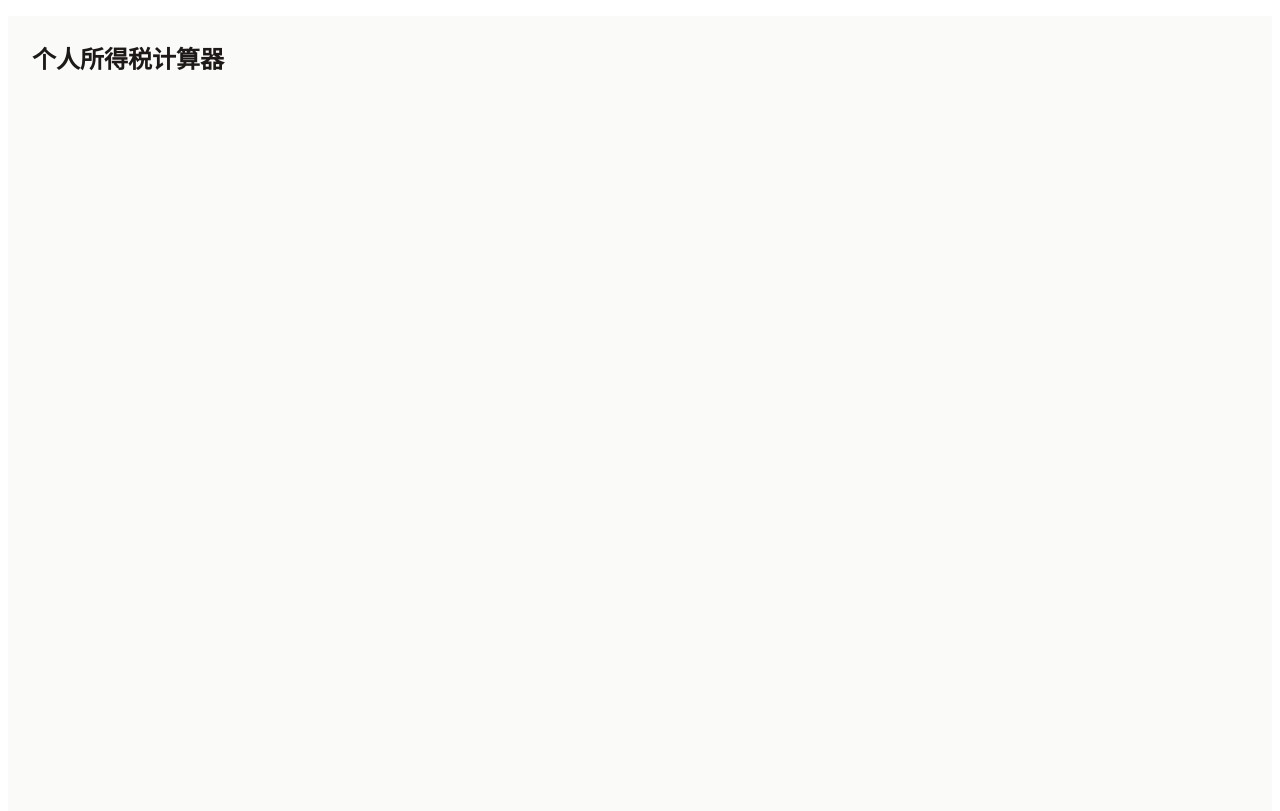
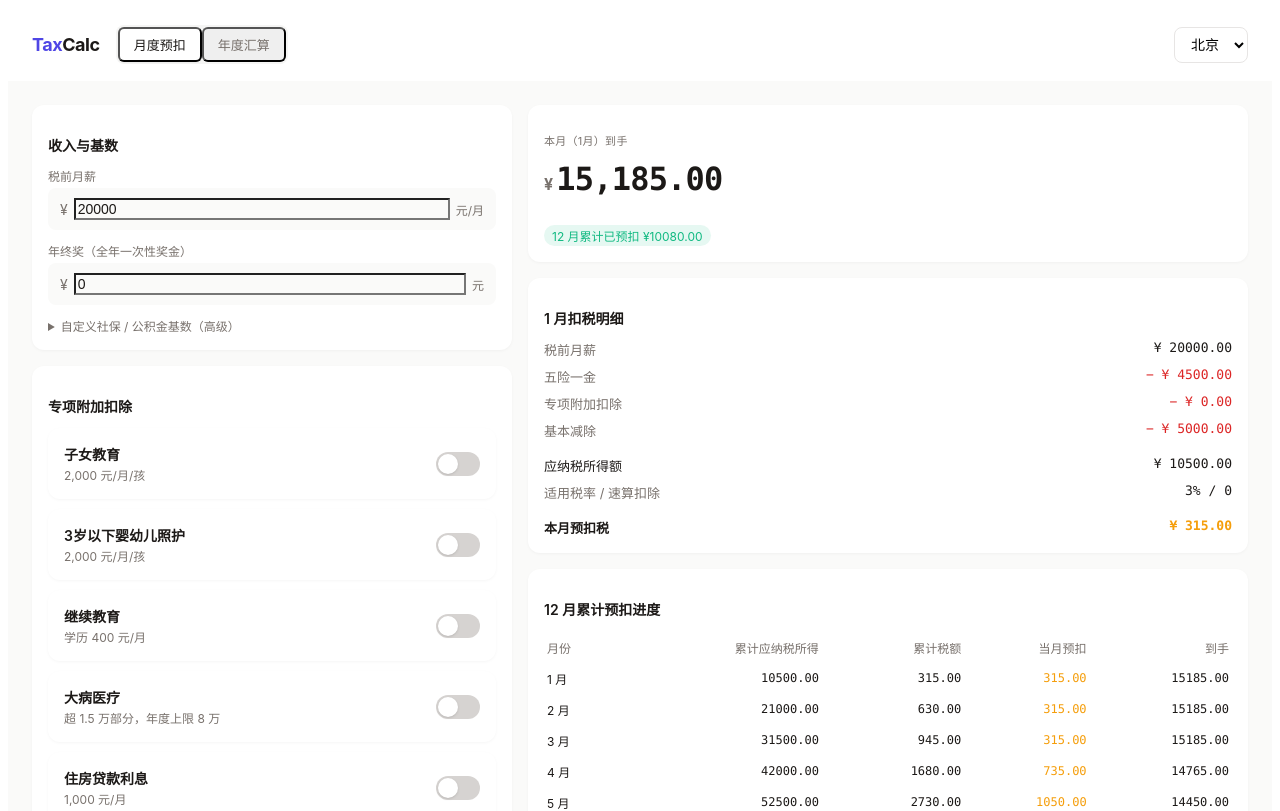
Before and after one commit to sukanka/TaxCalc, a Vue app: page / in a window 1280 px wide. Shown: the top 811 px of the page. Built offline with nearby package versions, Linux system fonts and the light colour scheme.

Commit message:
feat: 应用框架（顶部栏 + Tab 切换 + 自动计算 debounce）

```diff
--- a/src/App.vue
+++ b/src/App.vue
@@ -1,8 +1,73 @@
 <script setup lang="ts">
+import { onMounted, watch } from 'vue';
+import { storeToRefs } from 'pinia';
+import { useSettingsStore } from '@/stores/settingsStore';
+import { useInputStore } from '@/stores/inputStore';
+import { useResultStore } from '@/stores/resultStore';
+import CityPicker from '@/components/input/CityPicker.vue';
+import MonthlyView from '@/views/MonthlyView.vue';
+import AnnualView from '@/views/AnnualView.vue';
+
+const settings = useSettingsStore();
+const input = useInputStore();
+const result = useResultStore();
+const { activeTab } = storeToRefs(settings);
+
+let timer: number | undefined;
+const recompute = () => {
+  if (timer) clearTimeout(timer);
+  timer = window.setTimeout(() => result.compute(), 200);
+};
+
+onMounted(() => result.compute());
+
+watch(
+  () => [
+    input.monthlySalary,
+    input.annualBonus,
+    input.customSocialBase,
+    input.customHousingFundBase,
+    JSON.stringify(input.deductions),
+    JSON.stringify(input.reliefs),
+    settings.cityId,
+    settings.housingFundRatio,
+  ],
+  recompute,
+  { deep: true }
+);
 </script>
 
 <template>
   <div class="min-h-screen bg-bg text-ink font-sans">
-    <h1 class="p-24px text-24px font-bold">个人所得税计算器</h1>
+    <header class="bg-white border-b border-stone-100 sticky top-0 z-10">
+      <div class="max-w-1280px mx-auto px-24px py-14px flex items-center justify-between gap-16px">
+        <div class="flex items-center gap-16px">
+          <h1 class="text-18px font-bold tracking-tight">
+            <span class="text-primary">Tax</span>Calc
+          </h1>
+          <nav class="flex bg-stone-100 rounded-8px p-2px">
+            <button
+              v-for="t in (['monthly', 'annual'] as const)"
+              :key="t"
+              class="px-14px py-6px text-13px rounded-6px transition"
+              :class="activeTab === t ? 'bg-white text-ink shadow-sm font-medium' : 'text-mute'"
+              @click="activeTab = t"
+            >
+              {{ t === 'monthly' ? '月度预扣' : '年度汇算' }}
+            </button>
+          </nav>
+        </div>
+        <CityPicker />
+      </div>
+    </header>
+
+    <main class="max-w-1280px mx-auto px-24px py-24px">
+      <MonthlyView v-if="activeTab === 'monthly'" />
+      <AnnualView v-else />
+    </main>
+
+    <footer class="text-center text-11px text-mute py-24px">
+      数据仅供参考。实际申报以当地税务机关核定为准。
+    </footer>
   </div>
 </template>
```
